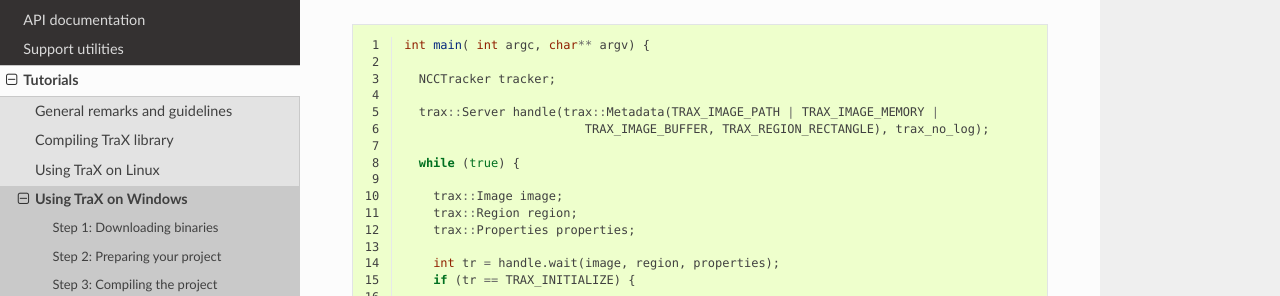
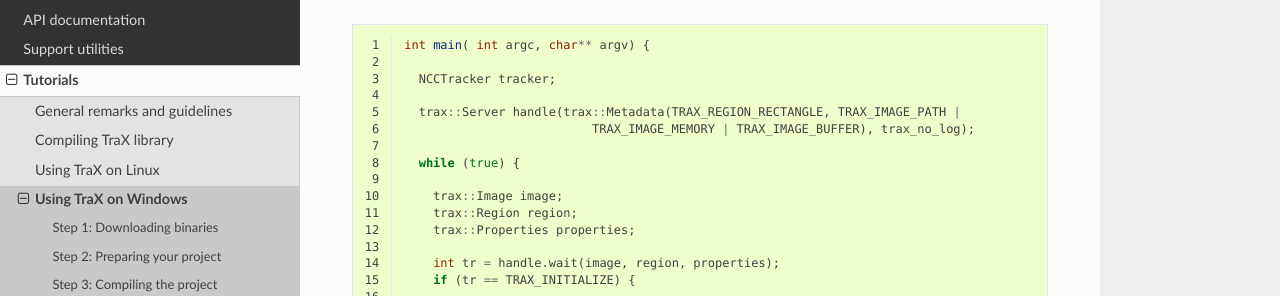
Before and after one commit to votchallenge/trax, a Sphinx documentation site: the page built from docs/tutorial_windows.rst, in a window 1280 px wide and 900 px high, scrolled down 1350 px. Shown: the part 155-451 px from the top of the window. Built offline with Sphinx 7.4.7 and the Read the Docs theme 2.0.0, drawn with Linux system fonts in a browser that asks for light colours.

```diff
--- a/docs/api_cpp.rst
+++ b/docs/api_cpp.rst
@@ -363,8 +363,8 @@ The code above can be modified to use the TraX protocol by including the C/C++ l
       int run = 1;
 
       // Initialize protocol
-      trax::Server handle(trax::Metadata(TRAX_IMAGE_PATH,
-            TRAX_REGION_RECTANGLE), trax_no_log);
+      trax::Server handle(trax::Metadata(TRAX_REGION_RECTANGLE,
+                                  TRAX_IMAGE_PATH), trax_no_log);
 
       while(run)
       {
--- a/docs/tutorial_linux.rst
+++ b/docs/tutorial_linux.rst
@@ -71,8 +71,8 @@ To modify the source code to use the TraX protocol we have to remove explicit lo
 
     NCCTracker tracker;
 
-    trax::Server handle(trax::Metadata(TRAX_IMAGE_PATH | TRAX_IMAGE_MEMORY |
-                           TRAX_IMAGE_BUFFER, TRAX_REGION_RECTANGLE), trax_no_log);
+    trax::Server handle(trax::Metadata(TRAX_REGION_RECTANGLE, TRAX_IMAGE_PATH |
+                           TRAX_IMAGE_MEMORY | TRAX_IMAGE_BUFFER), trax_no_log);
 
     while (true) {
 
--- a/docs/tutorial_windows.rst
+++ b/docs/tutorial_windows.rst
@@ -61,8 +61,8 @@ To modify the source code to use the TraX protocol we have to remove explicit lo
 
     NCCTracker tracker;
 
-    trax::Server handle(trax::Metadata(TRAX_IMAGE_PATH | TRAX_IMAGE_MEMORY |
-                           TRAX_IMAGE_BUFFER, TRAX_REGION_RECTANGLE), trax_no_log);
+    trax::Server handle(trax::Metadata(TRAX_REGION_RECTANGLE, TRAX_IMAGE_PATH |
+                            TRAX_IMAGE_MEMORY | TRAX_IMAGE_BUFFER), trax_no_log);
 
     while (true) {
 
```
